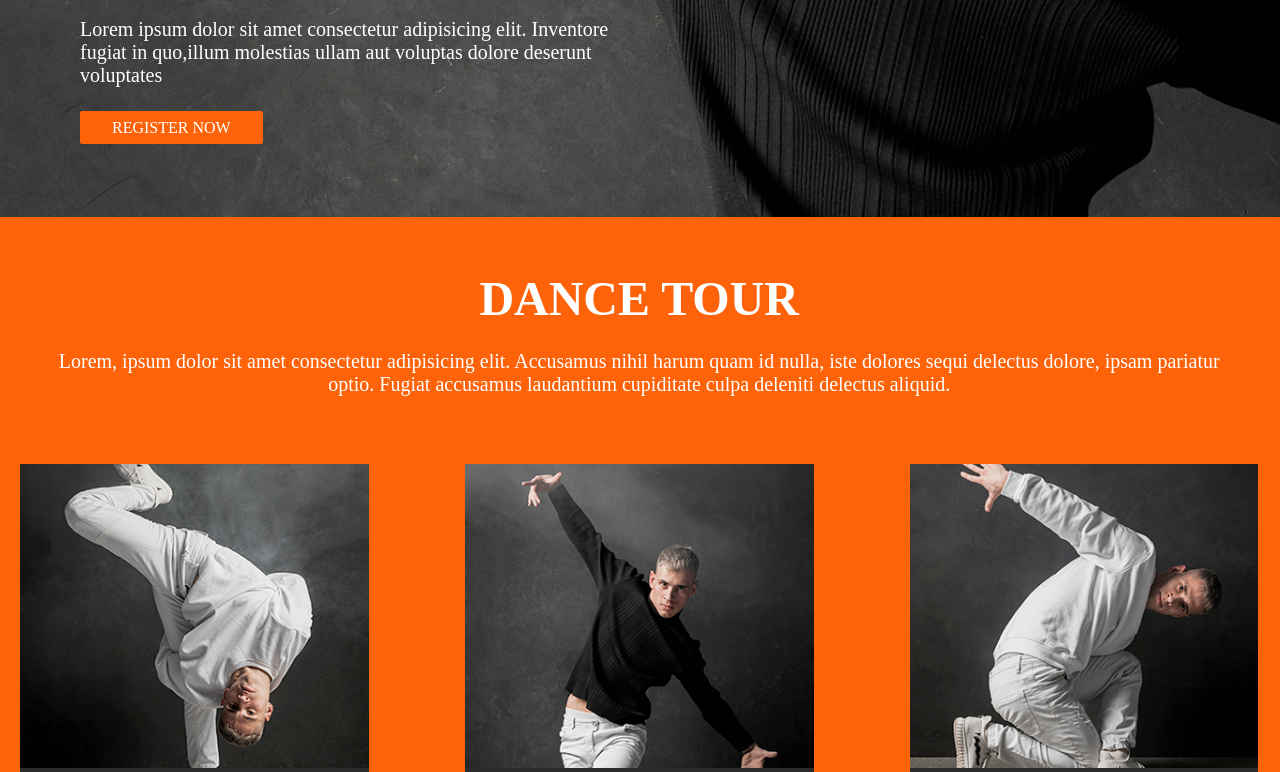
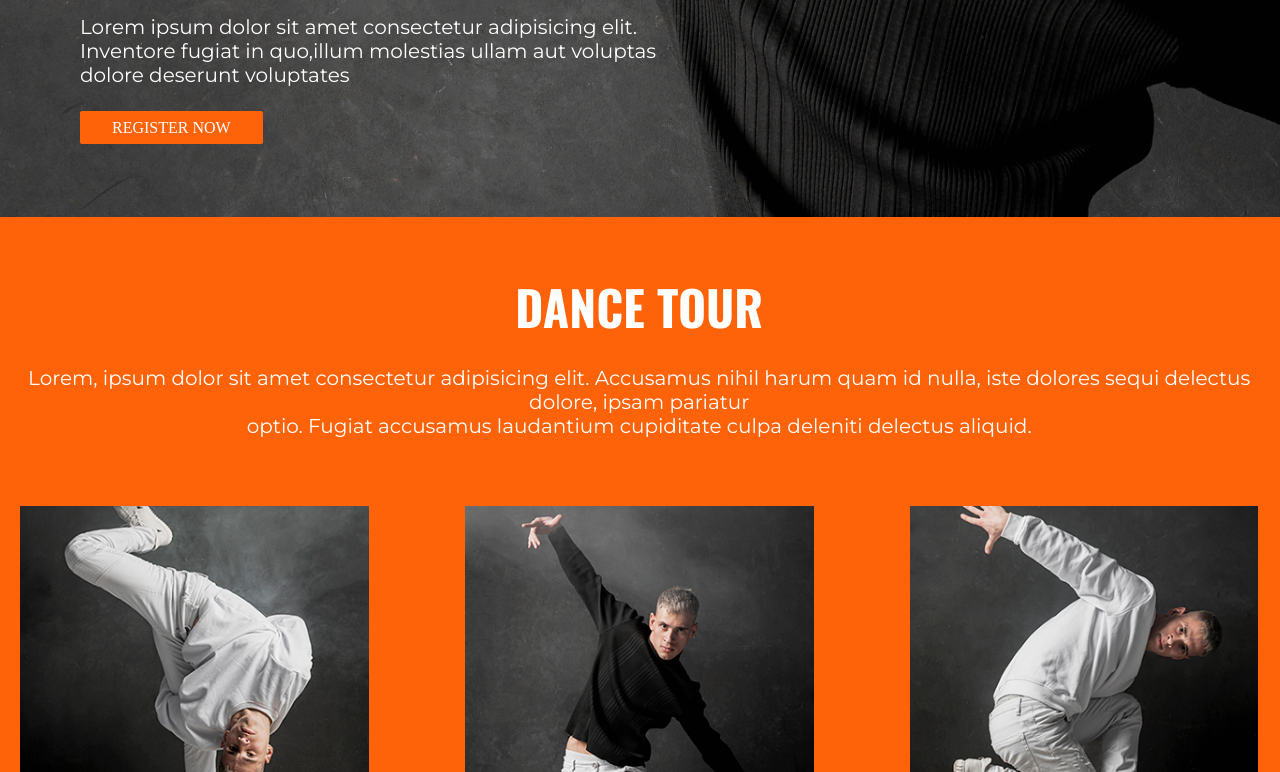
Before and after one commit to Brian7st/musicology, a plain HTML site: page index.html in a window 1280 px wide. Shown: the part 560-1332 px from the top of the page. Drawn offline with nearby package versions, Linux system fonts and the light colour scheme.

Commit message:
cambio de fuente

```diff
--- a/styles/style.css
+++ b/styles/style.css
@@ -1,7 +1,15 @@
+@import url('https://fonts.googleapis.com/css2?family=Oswald:wght@200..700&display=swap');
+@import url('https://fonts.googleapis.com/css2?family=Montserrat:ital,wght@0,100..900;1,100..900&family=Oswald:wght@200..700&display=swap');
 * {
     margin: 0;
     padding: 0;
     box-sizing: border-box;
+}
+h2{
+    font-family: 'Oswald', sans-serif;
+}
+p{
+    font-family: "Montserrat", sans-serif;
 }
 
 :root {
```
